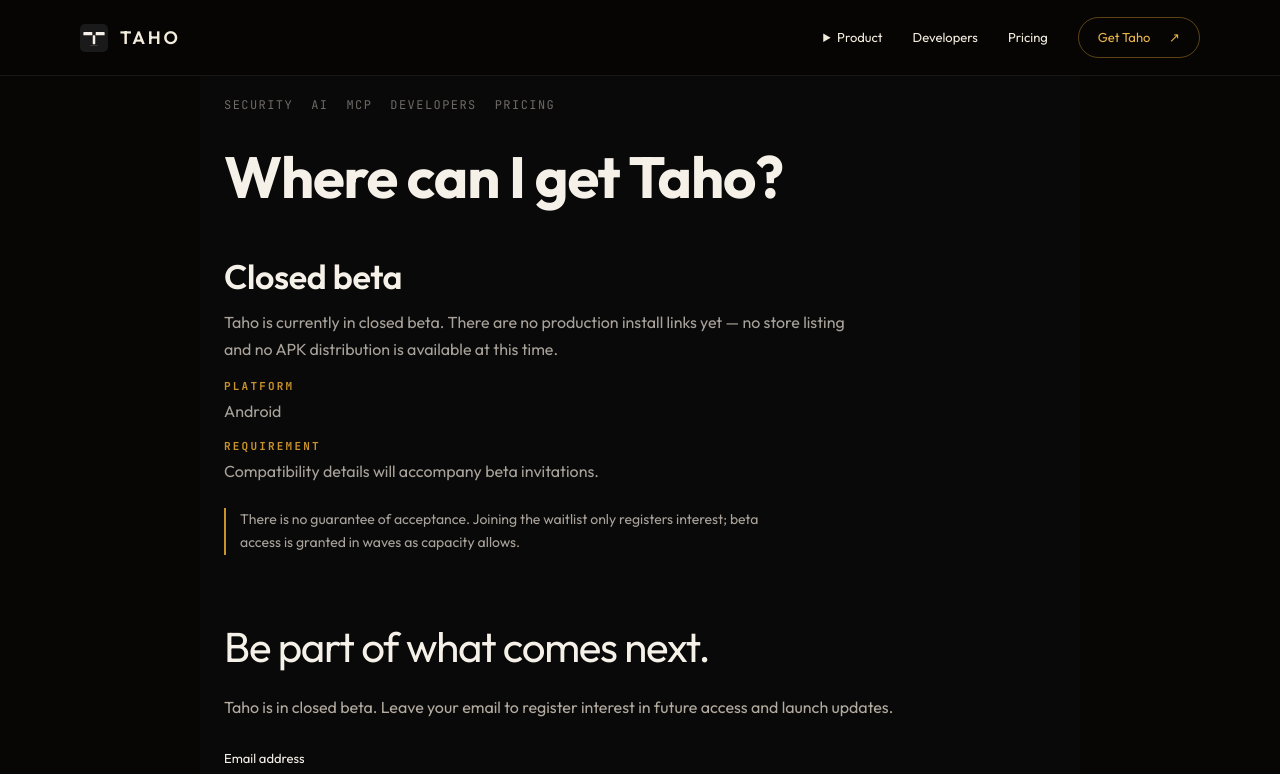
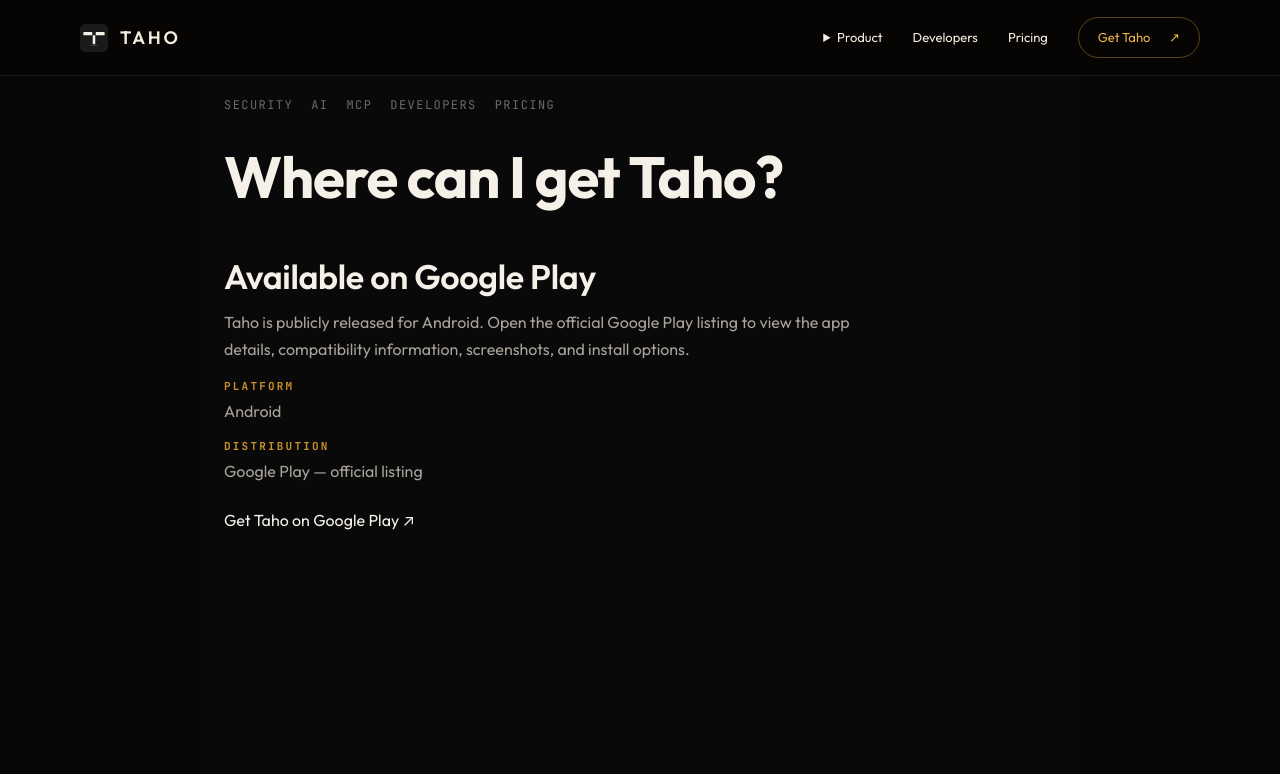
Before and after one commit to vivek-tester/Taho, a React (Vite) app: page /download in a window 1280 px wide. Shown: the top 774 px of the page. Built offline with nearby package versions, Linux system fonts and the light colour scheme.

Commit message:
fix: publish Play Store download and remove beta waitlist messaging

```diff
--- a/src/pages/SecondaryPage.tsx
+++ b/src/pages/SecondaryPage.tsx
@@ -1,5 +1,4 @@
 import { useState } from 'react';
-import { Waitlist } from '../components/Waitlist';
 import './pages.css';
 
 const headlines: Record<string, string> = {
@@ -7,7 +6,7 @@ const headlines: Record<string, string> = {
   '/ai': 'What does AI actually do inside Taho?',
   '/mcp': 'Let agents work with real API tooling.',
   '/developers': 'Built for developers.',
-  '/pricing': 'Pricing. Start with the beta.',
+  '/pricing': 'Straightforward pricing for Taho.',
   '/download': 'Where can I get Taho?',
 };
 
@@ -167,51 +166,30 @@ function DevelopersSection() {
 
 function PricingSection() {
   return (
-    <section className="page-section" aria-labelledby="pricing-beta-heading">
-      <h2 id="pricing-beta-heading">Closed beta — free</h2>
+    <section className="page-section" aria-labelledby="pricing-heading">
+      <h2 id="pricing-heading">Pricing information</h2>
       <p>
-        Taho is in closed beta. The full app is free during the closed beta. Published plans below are not finalized
-        and may change before general availability.
+        Taho is publicly available on Google Play. Current pricing and any in-app purchase options are shown in the
+        Play Store listing and inside the app.
       </p>
-      <p className="status-badge">CLOSED BETA</p>
-      <div className="pricing-cards">
-        <div className="pricing-card">
-          <h3>Free</h3>
-          <p className="price">₹0</p>
-          <p>free during the closed beta</p>
-          <ul>
-            <li>Unlimited collections and requests</li>
-            <li>Security analysis</li>
-            <li>Response intelligence</li>
-          </ul>
-        </div>
-        <div className="pricing-card pricing-card-pro">
-          <h3>Pro</h3>
-          <p className="price">₹1,499/year</p>
-          <p>or ₹179/month</p>
-          <p>Planned for post-beta. Not finalized.</p>
-          <ul>
-            <li>Unlimited environments</li>
-            <li>Extended history and search</li>
-            <li>PDF security reports</li>
-          </ul>
-        </div>
-      </div>
       <p className="limitation">
-        Nothing is for sale during the closed beta. No payment is collected and no purchase flow exists yet.
+        We will publish plan details here when the available plans and limits are finalized. No unpublished pricing
+        is presented as an active offer.
       </p>
+      <a className="taho-cta taho-cta--gold" href="https://play.google.com/store/apps/details?id=com.eternal.taho" target="_blank" rel="noopener noreferrer">
+        View Taho on Google Play ↗
+      </a>
     </section>
   );
 }
 
 function DownloadSection() {
   return (
-    <>
     <section className="page-section" aria-labelledby="download-status-heading">
-        <h2 id="download-status-heading">Closed beta</h2>
+      <h2 id="download-status-heading">Available on Google Play</h2>
       <p>
-          Taho is currently in closed beta. There are no production install links yet — no store listing and no APK
-          distribution is available at this time.
+        Taho is publicly released for Android. Open the official Google Play listing to view the app details,
+        compatibility information, screenshots, and install options.
       </p>
       <dl className="requirements">
         <div>
@@ -219,17 +197,14 @@ function DownloadSection() {
           <dd>Android</dd>
         </div>
         <div>
-            <dt>Requirement</dt>
-            <dd>Compatibility details will accompany beta invitations.</dd>
+          <dt>Distribution</dt>
+          <dd>Google Play — official listing</dd>
         </div>
       </dl>
-        <p className="limitation">
-          There is no guarantee of acceptance. Joining the waitlist only registers interest; beta access is granted in
-          waves as capacity allows.
-        </p>
+      <a className="taho-cta taho-cta--gold" href="https://play.google.com/store/apps/details?id=com.eternal.taho" target="_blank" rel="noopener noreferrer">
+        Get Taho on Google Play ↗
+      </a>
     </section>
-      <Waitlist />
-    </>
   );
 }
 
```
Lines whose indentation alone changed are shown as unchanged.
